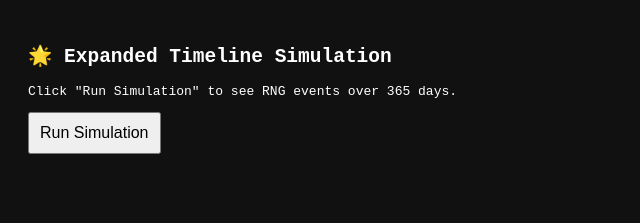
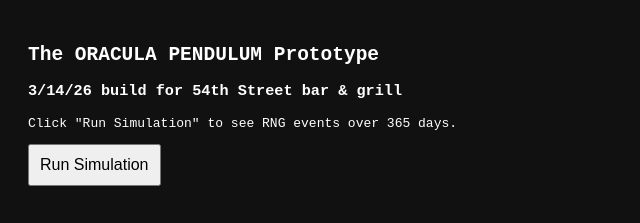
Before and after one commit to BrainShank/timeline-sim-demo, a plain HTML site: page index.html in a window 1280 px wide. Shown: the whole page, without its empty margins (0-640 px from the left). Drawn offline with Linux system fonts and the light colour scheme.

Commit message:
Update index.html
title update

```diff
--- a/index.html
+++ b/index.html
@@ -2,7 +2,7 @@
 <html>
 <head>
 <meta charset="utf-8">
-<title>Expanded Timeline Simulation</title>
+<title>ORACULA PENDULUM PROTOTYPE</title>
 <style>
     body { font-family: monospace; background: #111; color: #fff; padding: 20px; }
     button { padding: 10px; font-size: 16px; margin-bottom: 20px; cursor: pointer; }
@@ -23,7 +23,8 @@
 </head>
 <body>
 
-<h2>🌟 Expanded Timeline Simulation</h2>
+<h2>The ORACULA PENDULUM Prototype</h2>
+<h3>3/14/26 build for 54th Street bar & grill</h3>
 <p>Click "Run Simulation" to see RNG events over 365 days.</p>
 
 <button id="runSim">Run Simulation</button>
```
